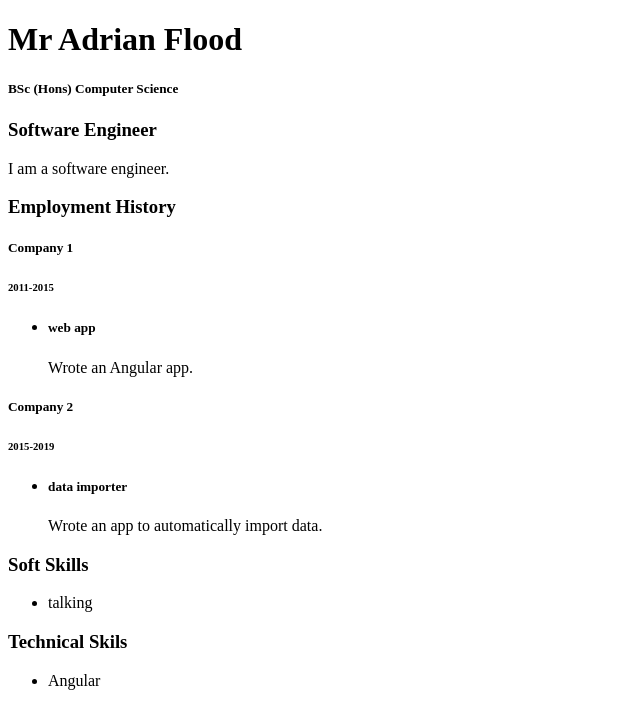
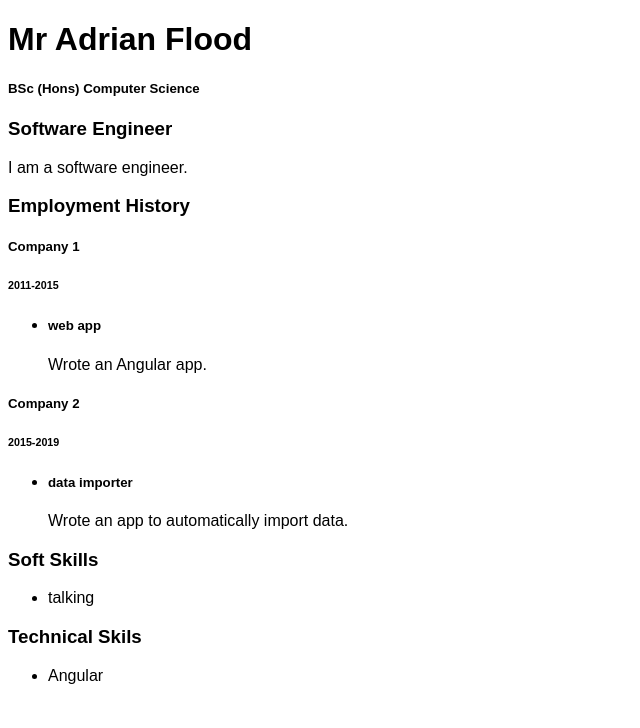
Before and after one commit to ajf2/cv, an Angular app: page / in a window 1280 px wide. Shown: the top 728 px of the page, without its empty margins (0-640 px from the left). Built offline with nearby package versions, Linux system fonts and the light colour scheme.

Commit message:
Set up system font.

```diff
--- a/src/styles.scss
+++ b/src/styles.scss
@@ -1 +1,6 @@
 /* You can add global styles to this file, and also import other style files */
+@media print, screen {
+  html {
+    font: menu;
+  }
+}
```
